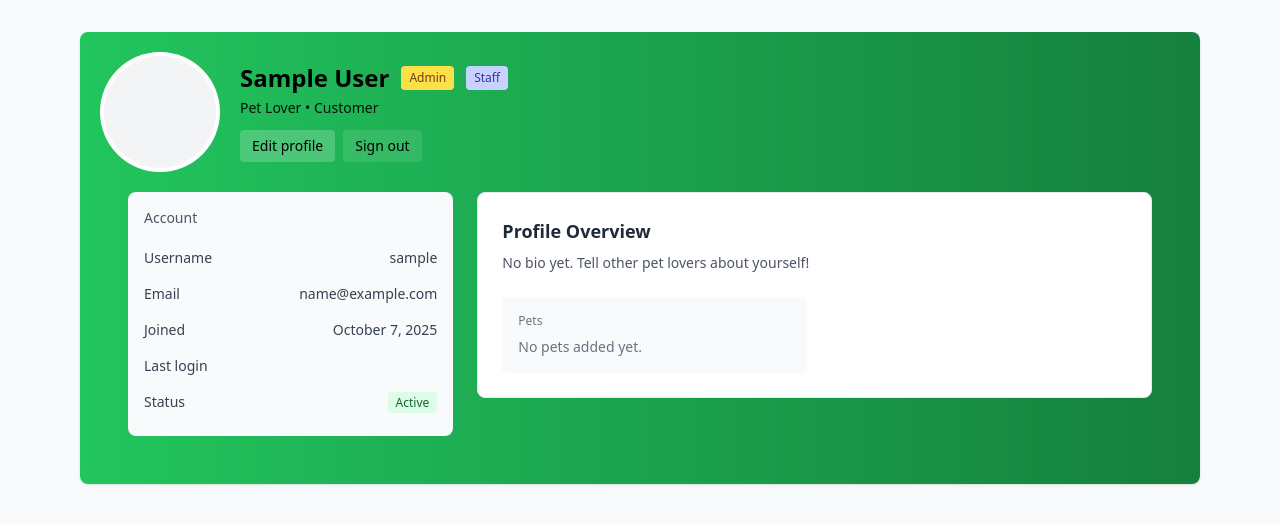
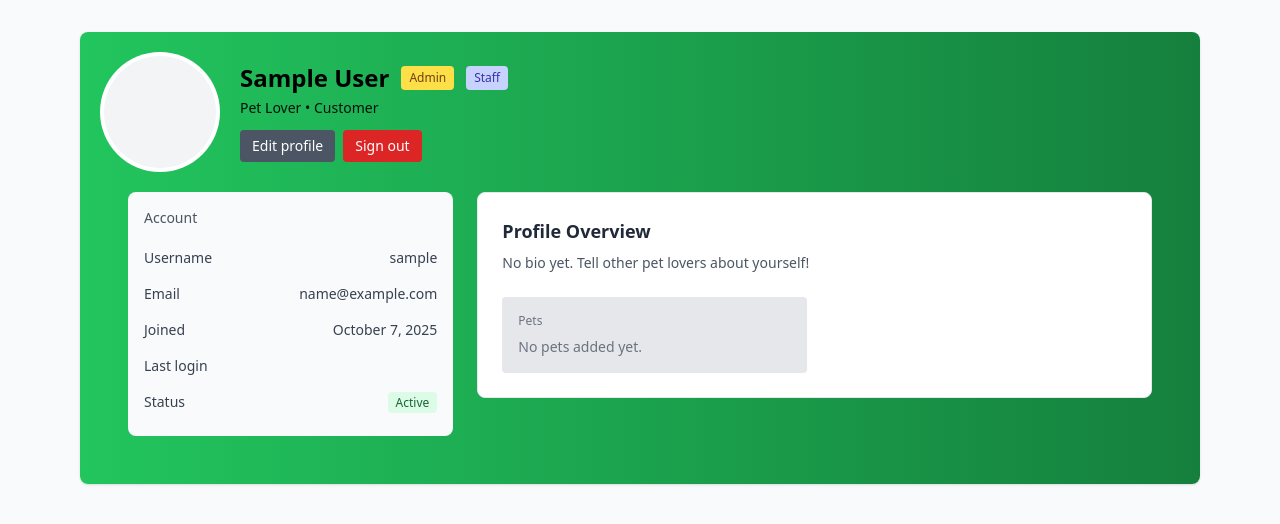
Before and after one commit to KKP240/Devtools-Proj-Repo, a Django app: page /myprofile/ in a window 1280 px wide. Shown: the part 89-613 px from the top of the page. Run offline with Django 5.2, Linux system fonts and the light colour scheme; the visitor is signed in with stand-in values (Sample User, id 1); data that the repository does not hold is empty; some libraries are stand-ins or nearby versions.

Commit message:
update ui

```diff
--- a/pettech/pettechApp/templates/booking_history.html
+++ b/pettech/pettechApp/templates/booking_history.html
@@ -28,7 +28,7 @@
           <tr class="border-b border-gray-200 hover:bg-gray-50">
             <td class="p-4 text-sm text-gray-700">{{ booking.id }}</td>
             <td class="p-4 text-sm text-gray-700">
-              <a href="{% url 'job_post_detail' booking.proposal.job_post.id %}" class="text-blue-600 hover:underline">
+              <a href="{% url 'job_post_detail' booking.proposal.job_post.id %}" class="text-green-600 font-semibold hover:underline">
                 {{ booking.proposal.job_post.title }}
               </a>
             </td>
@@ -54,7 +54,7 @@
               {% if not booking.review %}
                 <form id="reviewForm-{{ booking.id }}" method="post" action="{% url 'write_review' booking.id %}">
                   {% csrf_token %}
-                  <button type="submit" class="text-blue-600 hover:underline">Write a Review</button>
+                  <button type="submit" class="text-green-600 font-semibold hover:underline">Write a Review</button>
                 </form>
               {% else %}
                 <span class="text-green-600 text-sm">Reviewed</span>
--- a/pettech/pettechApp/templates/job_post_create.html
+++ b/pettech/pettechApp/templates/job_post_create.html
@@ -24,7 +24,7 @@
     <div class="space-y-6">
       <!-- ส่วนข้อมูลสัตว์เลี้ยง -->
       <div class="border-b pb-4">
-        <h3 class="text-lg font-medium mb-4 text-blue-600">ข้อมูลสัตว์เลี้ยง</h3>
+        <h3 class="text-lg font-medium mb-4 text-green-600">ข้อมูลสัตว์เลี้ยง</h3>
 
         <div class="space-y-4">
           <div>
--- a/pettech/pettechApp/templates/myprofile.html
+++ b/pettech/pettechApp/templates/myprofile.html
@@ -37,8 +37,8 @@
             <p class="mt-1 text-sm opacity-90">Pet Lover • Customer</p>
           {% endif %}
           <div class="mt-3 flex flex-wrap gap-2">
-            <a href="{% url 'edit_profile' %}" class="inline-flex items-center px-3 py-1.5 bg-white/20 hover:bg-white/25 rounded text-sm">Edit profile</a>
-            <a href="{% url 'logout' %}" class="inline-flex items-center px-3 py-1.5 bg-white/10 hover:bg-white/20 rounded text-sm">Sign out</a>
+            <a href="{% url 'edit_profile' %}" class="inline-flex items-center px-3 py-1.5 bg-gray-600 text-white hover:bg-gray-700 rounded text-sm">Edit profile</a>
+            <a href="{% url 'logout' %}" class="inline-flex items-center px-3 py-1.5 bg-red-600 text-white hover:bg-red-700 transition-all rounded text-sm">Sign out</a>
 
         </div>
       </div>
@@ -108,7 +108,7 @@
           {% endif %}
 
           <div class="mt-6 grid grid-cols-1 sm:grid-cols-2 gap-4">
-            <div class="p-4 bg-gray-50 rounded">
+            <div class="p-4 bg-gray-200 rounded">
               <h4 class="text-xs text-gray-500">Pets</h4>
               {% if pets and pets.exists %}
                 <ul class="mt-2 space-y-2">
```
Also changed, not shown: pettech/pettechApp/templates/job_post_detail.html (+4 -4 lines).
